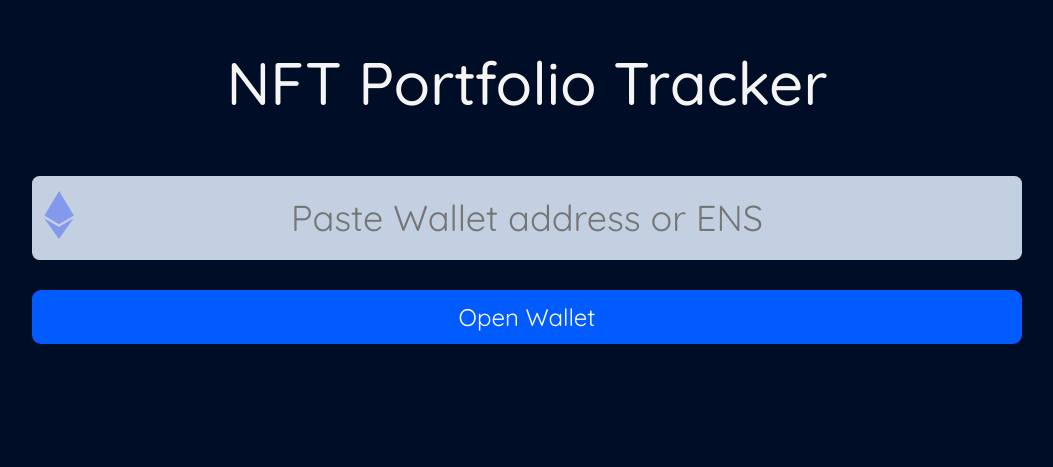
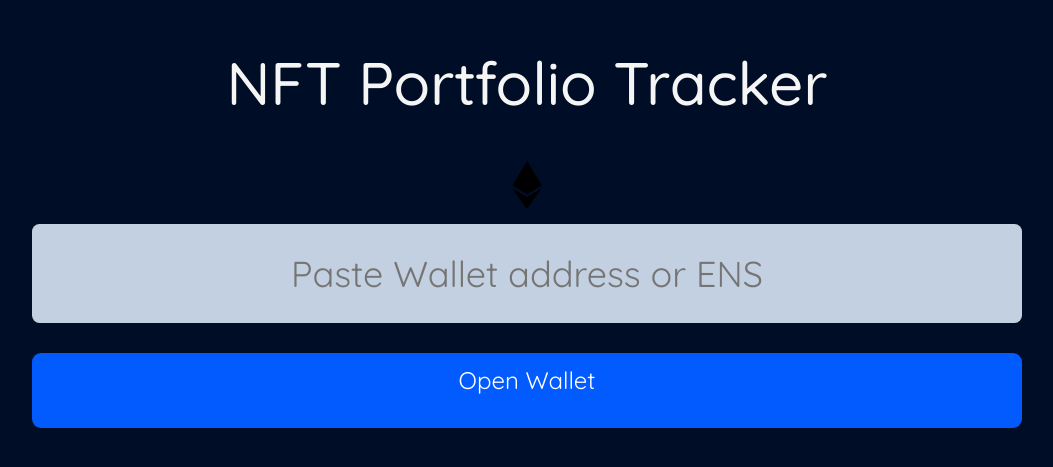
Before and after one commit to ericksonl/AlchemyJS, a React (Create React App) app: page / in a window 1280 px wide. Shown: the part 133-600 px from the top of the page, without its empty margins (113-1166 px from the left). Built offline with nearby package versions, Linux system fonts and the light colour scheme.

Commit message:
Add currency button styles and update input field styles

```diff
--- a/src/styles/browser.scss
+++ b/src/styles/browser.scss
@@ -32,17 +32,49 @@ body {
     position: relative;
 }
 
-#wrapper span {
+.currency-button {
+    margin-right: 256px;
+    margin-left: -245px;
+    border: 2px solid $button-hover;
+    padding: 5px 20px;
+    border-radius: 5px;
+    cursor: pointer;
+    font-size: 16px;
+    transition: all 0.3s ease;
+}
+
+.currency-button:hover {
+    background-color: $button;
+    border: 2px solid $button;
+}
+
+.currency-button.active {
+    background-color: $button;
+    color: $foreground;
+    border: 2px solid $button;
+}
+
+.currency-button input[type='radio'] {
+    display: none;
+}
+
+#currency-icon {
+    pointer-events: none;
     position: absolute;
-    left: 2px;
-    padding-top: 20px;
+    left: 5px;
+    padding-top: 60px;
     filter: invert(76%) sepia(46%) saturate(5026%) hue-rotate(197deg) brightness(99%) contrast(87%)
+}
+
+#currency {
+    width: 40px;
+    height: 40px;
 }
 
 #input {
     width: 100%;
     text-align: center;
-    padding: 10px 35px 10px 35px;
+    padding: 15px 50px 15px 50px;
     margin: 10px 0;
     border: none;
     border-radius: 5px;
@@ -50,6 +82,7 @@ body {
     color: black;
     font-size: 1.5em;
     text-align: center;
+    background-size: 20px;
 }
 
 #input:focus {
@@ -57,20 +90,14 @@ body {
     background-color: $input-accent;
 }
 
-.btn {
-    width: 100%;
-    background-color: $button;
-    border: none;
-}
-
-
-
 #wallet-btn {
     display: block;
     width: 100%;
+    height: 50px;
     margin-top: 10px;
     background-color: $button;
     border: none;
+    transition: all 0.3s ease;
 }
 
 #wallet-btn:hover {
```
